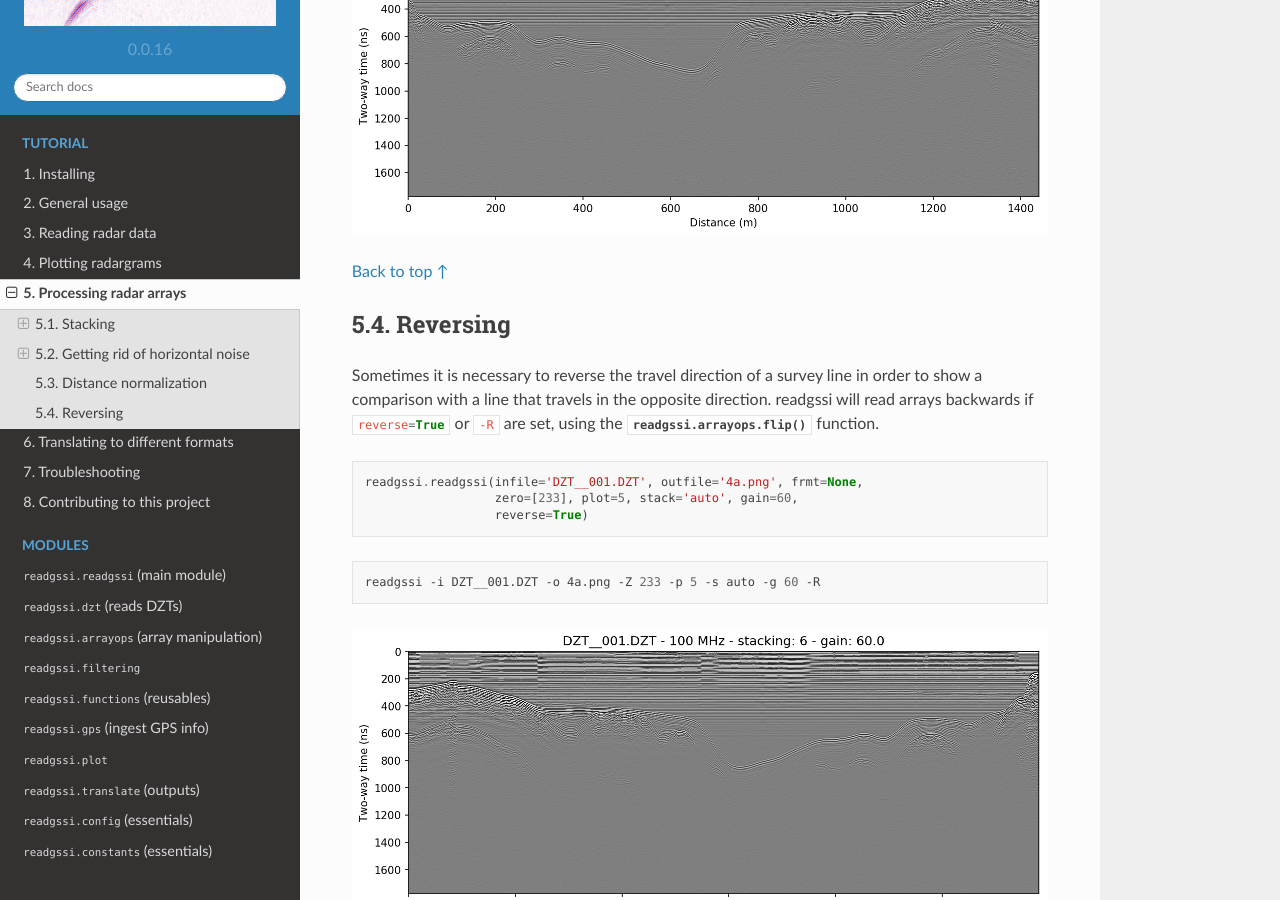
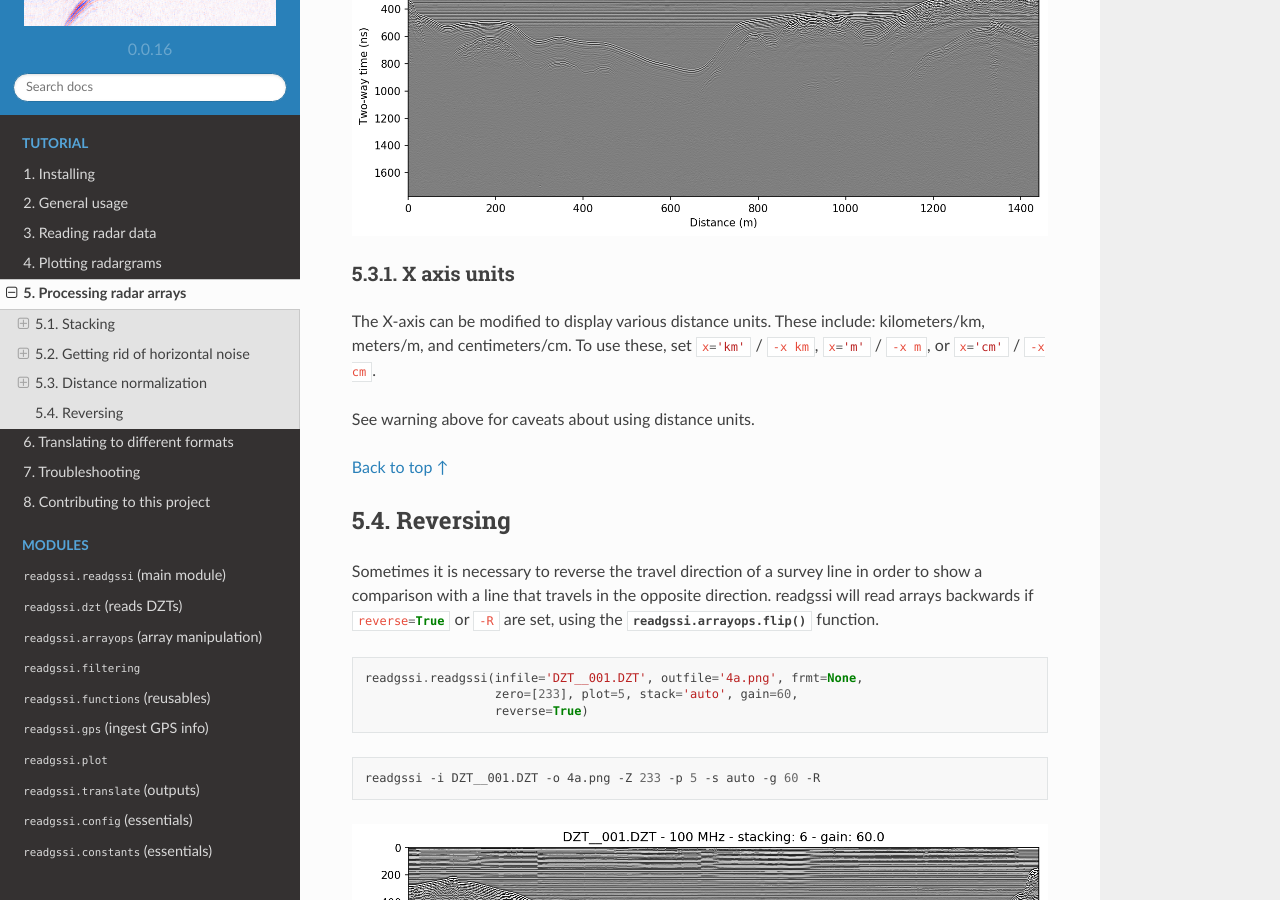
Before and after one commit to iannesbitt/readgssi, a Sphinx documentation site: the page built from docs/processing.rst, in a window 1280 px wide and 900 px high, scrolled down 6160 px. Built offline with Sphinx 7.4.7 and the Read the Docs theme 2.0.0, drawn with Linux system fonts in a browser that asks for light colours.

Commit message:
distance units (#9)

```diff
--- a/docs/processing.rst
+++ b/docs/processing.rst
@@ -174,6 +174,13 @@ This example distance normalizes and displays the X-axis in meters. Note the cha
     :width: 100%
     :alt: Vertical triangular bandpass
 
+X axis units
+---------------------
+
+The X-axis can be modified to display various distance units. These include: kilometers/km, meters/m, and centimeters/cm. To use these, set :code:`x='km'` / :bash:`-x km`, :code:`x='m'` / :bash:`-x m`, or :code:`x='cm'` / :bash:`-x cm`.
+
+See warning above for caveats about using distance units.
+
 `Back to top ↑ <#top>`_
 
 ===========================
```
Also changed, not shown: docs/plotting.rst (+29 -2 lines).
